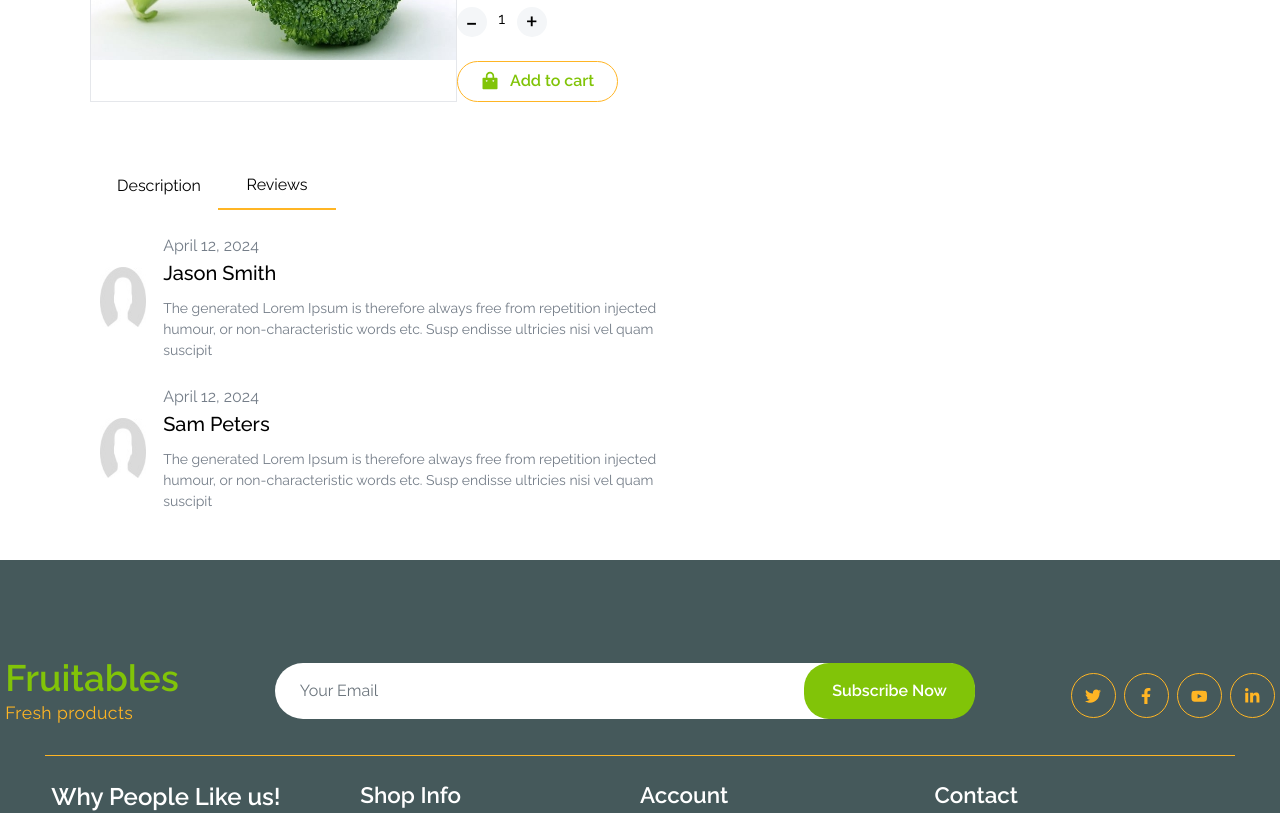
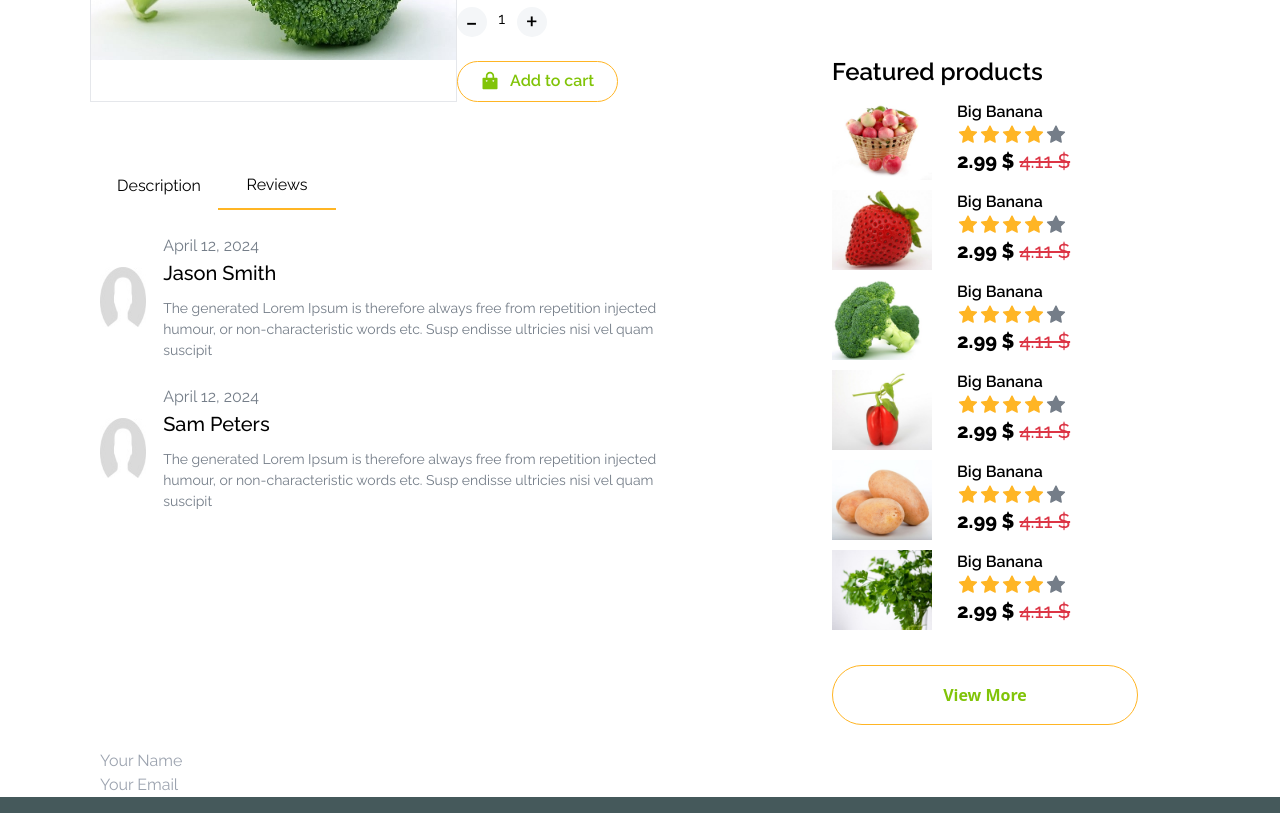
Before and after one commit to akmaljon88887777/Fruitables, a React (Create React App) app: page /shopdetail in a window 1280 px wide. Shown: the part 740-1553 px from the top of the page. Built offline with nearby package versions, Linux system fonts and the light colour scheme; the HTML template or start-up script is replaced by a standard one.

Commit message:
yangilik

```diff
--- a/src/Components/Header/index.jsx
+++ b/src/Components/Header/index.jsx
@@ -26,7 +26,6 @@ function Header() {
               </button>
             </div>
           </div>
-          {/* Carousel */}
           <HeaderCarousel />
         </div>
       </div>
--- a/src/Pages/ShopDetail/index.jsx
+++ b/src/Pages/ShopDetail/index.jsx
@@ -9,7 +9,13 @@ import Rasm from "../../Assets/single-item.jpg";
 import BannerStyle from "../../Components/Peach/BannerStyle";
 import Description from "./Tabs/description";
 import Reviews from "./Tabs/reviewn";
-
+import FeauturedCarts from "../Shop/FeauturedCarts";
+import Image from ".././../Assets/featur-1.jpg";
+import Image2 from ".././../Assets/featur-2.jpg";
+import Image3 from ".././../Assets/featur-3.jpg";
+import Image4 from ".././../Assets/vegetable-item-4.jpg";
+import Image5 from ".././../Assets/vegetable-item-5.jpg";
+import Image6 from ".././../Assets/vegetable-item-6.jpg";
 function ShopDetail() {
   const [counter, setCounter] = useState(1);
   const [demo, setDemo] = useState(false);
@@ -128,7 +134,7 @@ function ShopDetail() {
         </div>
       </div>
       <div className="grid  justify-items-start ml-40">
-        <div className="grid grid-cols-2">
+        <div className="grid lg:grid-cols-2 grid-cols-1">
           <button
             onClick={() => setDemo(true)}
             className={`justify-center  text-black flex items-center w-[118px] h-[48px]  ${
@@ -149,6 +155,27 @@ function ShopDetail() {
         <br />
         <div className="grid lg:grid-cols-2 grid-cols-1 w-[100%] justify-items-center">
           <div className="w-[100%]">{demo ? <Description /> : <Reviews />}</div>
+          <div className="grid gap-4 xl:-mt-72">
+            <p className="text-[24px] font-semibold"> Featured products</p>
+            <FeauturedCarts img={Image} title="Big Banana" />
+            <FeauturedCarts img={Image2} title="Big Banana" />
+            <FeauturedCarts img={Image3} title="Big Banana" />
+            <FeauturedCarts img={Image4} title="Big Banana" />
+            <FeauturedCarts img={Image5} title="Big Banana" />
+            <FeauturedCarts img={Image6} title="Big Banana" />
+            <button className="w-[306px] text-center text-[#81c408] hover:text-[white] h-24 border-[1px] border-[#ffb524] rounded-full font-semibold mt-10 hover:bg-[#ffb524] duration-500 font-sans">
+              View More
+            </button>
+          </div>
+          <br />
+        </div>
+        <div className="grid-cols-1 lg:grid-cols-2 justify-items-center">
+          <div>
+            <input type="text" placeholder="Your Name" name="" id="" />
+          </div>
+          <div>
+            <input type="text" placeholder="Your Email" name="" id="" />
+          </div>
         </div>
       </div>
     </div>
```
